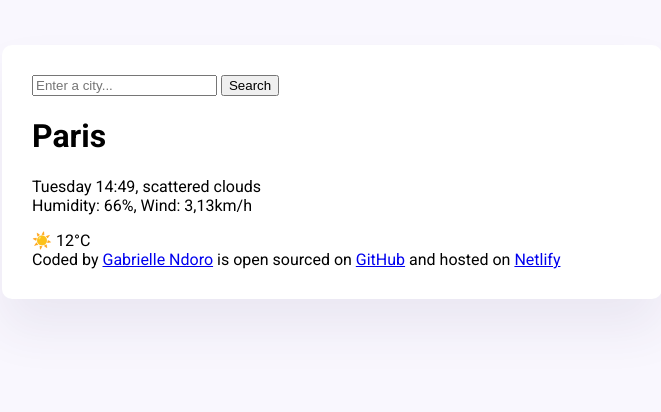
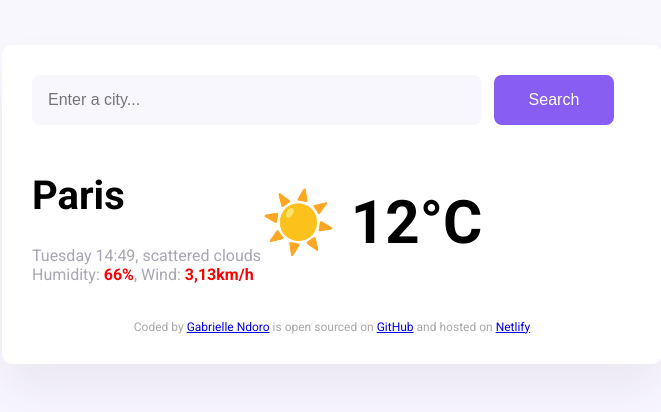
Before and after one commit to gabrielletech/vanilla-weather-app, a plain HTML site: page index.html in a window 1280 px wide. Shown: the whole page, without its empty margins (308-969 px from the left). Drawn offline with Linux system fonts and the light colour scheme.

Commit message:
Modified CSS

```diff
--- a/index.html
+++ b/index.html
@@ -15,20 +15,20 @@
     <div class="weather-app">
         <header>
             <form>
-                <input type="search" placeholder="Enter a city..." required="required" />
-                <input type="submit" value="Search" />
+                <input class="search-input" type="search" placeholder="Enter a city..." required="required" />
+                <input class="submit-btn" type="submit" value="Search" />
             </form>
         </header>
         <main>
-            <div>
+            <div class="weather-info-wrapper">
                 <h1>Paris</h1>
                 <p>
                     Tuesday 14:49, scattered clouds
                     <br />
-                    Humidity: 66%, Wind: 3,13km/h
+                    Humidity: <span>66%</span>, Wind: <span>3,13km/h</span>
                 </p>
             </div>
-            <div>
+            <div class="temperature">
                 ☀️ 12°C
             </div>
         </main>
--- a/src/index.css
+++ b/src/index.css
@@ -11,3 +11,55 @@ body {
     box-shadow: 0 30px 50px rgba(65, 50, 100, 0.08);
     border-radius: 10px;
 }
+
+.search-input {
+    background: #f9f7fe;
+    padding: 15px;
+    width: 75%;
+    border: 1px solid transparent;
+    border-radius: 8px;
+    font-size: 16px;
+    margin: 0 8px 0 0;
+}
+
+.submit-btn {
+    width: 20%;
+    padding: 15px;
+    background: #885DF1;
+    border: 1px solid transparent;
+    color: #ffffff;
+    font-size: 16px;
+    border-radius: 8px;
+}
+
+main {
+    width: 100%;
+    display: flex;
+    align-items: center;
+    margin: 20px 0;
+}
+
+h1 {
+    font-size: 40px;
+    font-weight: bold;
+}
+
+.temperature {
+    font-size: 60px;
+    font-weight: bold;
+}
+
+.weather-info-wrapper p {
+    color: #A9A6B3;
+}
+
+span {
+    color: red;
+    font-weight: 600;
+}
+
+footer {
+    text-align: center;
+    font-size: 12px;
+    color: darkgrey;
+}
```
